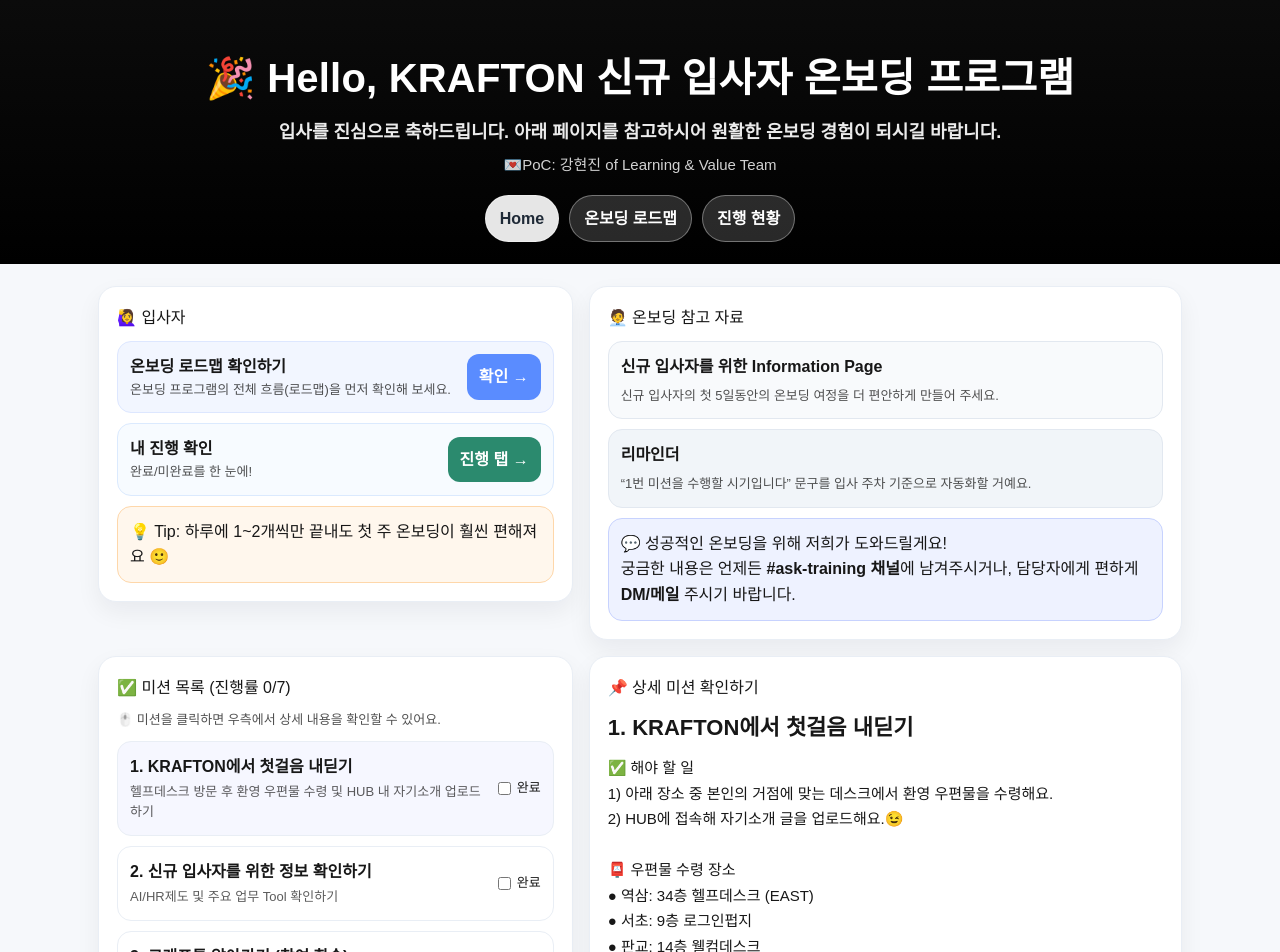
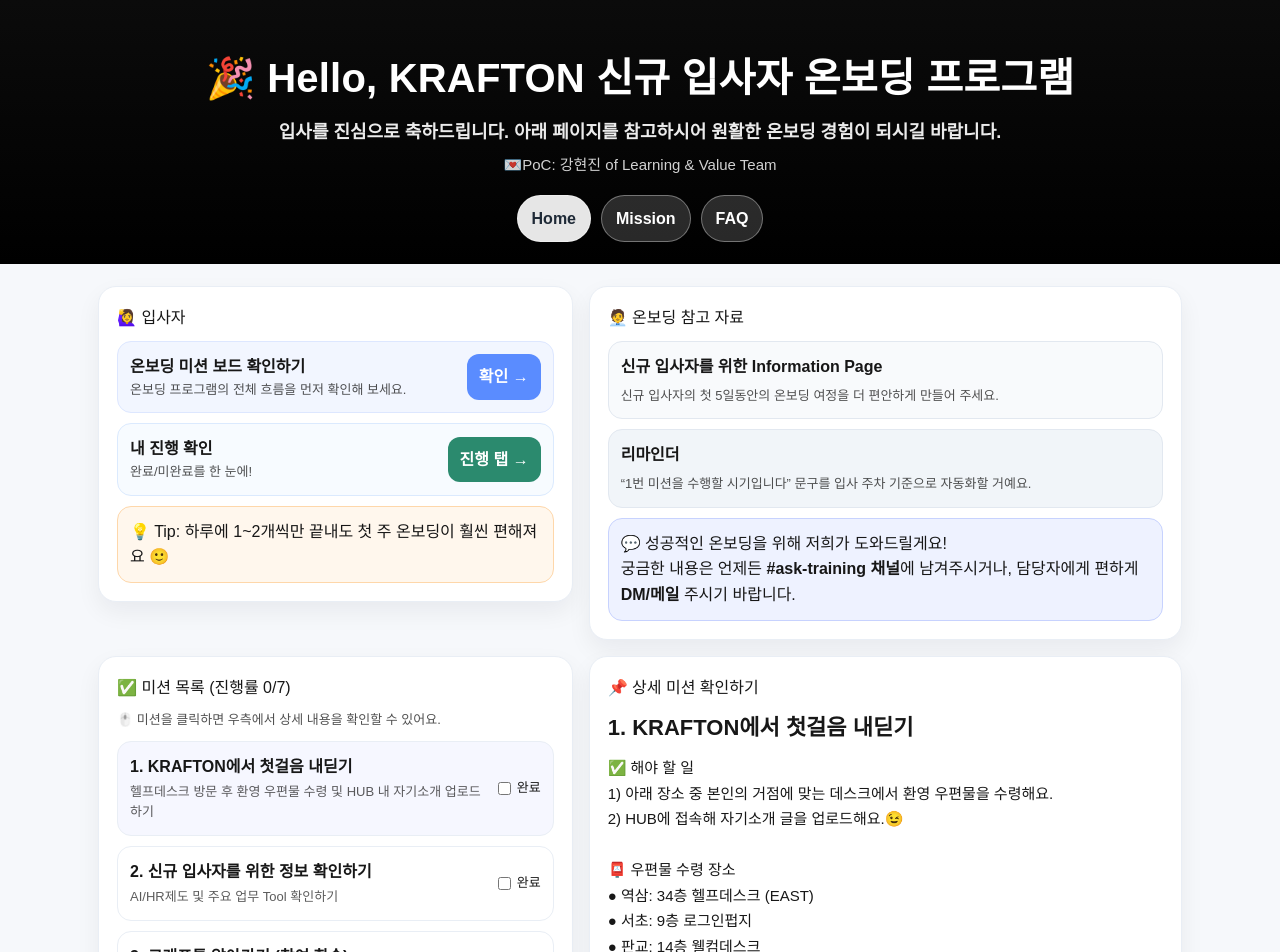
Before and after one commit to hyunjincatherine/onboarding, a Next.js app: page /onboarding/ in a window 1280 px wide. Shown: the top 952 px of the page. Built offline with nearby package versions, Linux system fonts and the light colour scheme.

Commit message:
Update mission detail deadlines

```diff
--- a/ui/DashboardSimple.tsx
+++ b/ui/DashboardSimple.tsx
@@ -37,7 +37,11 @@
 
 📌 체크 포인트
 ● 수령 완료 여부
-● HUB 자기소개 업로드 완료 여부`,
+● HUB 자기소개 업로드 완료 여부
+
+──────────────
+📅 미션 완료 기한: Day 1 OT로부터 1주일 이내
+──────────────`,
     linkUrl: "https://hub.krafton.com/community/board/7",
     linkLabel: "HUB 바로가기",
   },
@@ -54,7 +58,11 @@
 📌 체크 포인트
 ● AI 활용 지원 제도 확인 여부
 ● HR 주요 제도 (🌟중요: 수습평가 제도) 확인 여부
-● Concur 사용 방법 (법인카드 정산) 확인 여부`,
+● Concur 사용 방법 (법인카드 정산) 확인 여부
+
+──────────────
+📅 미션 완료 기한: Day 1 OT로부터 1주일 이내
+──────────────`,
     links: [
       {
         label: "AI 제도 바로가기",
@@ -85,7 +93,11 @@
 📌 체크 포인트
 ● 윤리강령과 관련 제도 확인 여부
 ● 정보 보안 가이드 확인 여부
-● 온라인(Teams) 교육 참여 여부`,
+● 온라인(Teams) 교육 참여 여부
+
+──────────────
+📅 미션 완료 기한: Day 1 OT로부터 2주일 이내
+──────────────`,
     links: [
       {
         label: "윤리강령 제도 바로가기",
@@ -109,7 +121,11 @@
 
 📌 체크 포인트
 ● AI 온라인 교육 1개 이상 수강 여부
-● 핵심가치 사전 학습자료 확인 여부`,
+● 핵심가치 사전 학습자료 확인 여부
+
+──────────────
+📅 미션 완료 기한: Day 1 OT로부터 2주일 이내
+──────────────`,
     links: [
       {
         label: "AI 교육 지원 제도 확인하기",
@@ -146,7 +162,11 @@
 
 📌 체크 포인트
 ● KLT/AHM 참여 여부
-● 주요 회차 시청 여부`,
+● 주요 회차 시청 여부
+
+──────────────
+📅 미션 완료 기한: 입사 후 2~3개월 시점까지
+──────────────`,
     links: [
       {
         label: "KLT 주요 회차 시청하기",
@@ -174,7 +194,11 @@
 
 📌 체크 포인트
 ● 핵심가치 교육 참여 여부
-● 창한님과의 만남 참여 여부`,
+● 창한님과의 만남 참여 여부
+
+──────────────
+📅 미션 완료 기한: 입사 후 2~3개월 시점까지
+──────────────`,
     links: [
       {
         label: "Value-up 세션 알아보기",
@@ -196,7 +220,11 @@
 
 📌 체크 포인트
 ● K-Thanks 게시글 업로드 여부
-● 동기와의 만남 여부`,
+● 동기와의 만남 여부
+
+──────────────
+📅 미션 완료 기한: 입사 후 2~3개월 시점까지
+──────────────`,
     links: [
       {
         label: "K-Thanks 작성하기",
@@ -210,7 +238,7 @@
   },
 ];
 
-type Tab = "Home" | "온보딩 로드맵" | "진행 현황";
+type Tab = "Home" | "Mission" | "FAQ";
 
 function Pill({ active, children, onClick }: { active?: boolean; children: any; onClick?: () => void }) {
   return (
@@ -256,7 +284,7 @@
   email: string | null;
   name?: string | null;
 }) {
-  const TABS: Tab[] = ["Home", "온보딩 로드맵", "진행 현황"];
+  const TABS: Tab[] = ["Home", "Mission", "FAQ"];
 
   const [tab, setTab] = useState<Tab>("Home");
   const [selectedMissionId, setSelectedMissionId] = useState<number>(1);
@@ -345,13 +373,13 @@
                   }}
                 >
                   <div>
-                    <b>온보딩 로드맵 확인하기</b>
+                    <b>온보딩 미션 보드 확인하기</b>
                     <div style={{ fontSize: 13, opacity: 0.75 }}>
-                      온보딩 프로그램의 전체 흐름(로드맵)을 먼저 확인해 보세요.
+                      온보딩 프로그램의 전체 흐름을 먼저 확인해 보세요.
                     </div>
                   </div>
                   <button
-                    onClick={() => setTab("온보딩 로드맵")}
+                    onClick={() => setTab("Mission")}
                     style={{
                       border: "none",
                       background: "#5a8cff",
@@ -382,7 +410,7 @@
                     <div style={{ fontSize: 13, opacity: 0.75 }}>완료/미완료를 한 눈에!</div>
                   </div>
                   <button
-                    onClick={() => setTab("진행 현황")}
+                    onClick={() => setTab("FAQ")}
                     style={{
                       border: "none",
                       background: "#2b8a6e",
@@ -610,8 +638,8 @@
           </div>
         )}
 
-        {/* 온보딩 로드맵 */}
-        {tab === "온보딩 로드맵" && (
+        {/* 온보딩 미션 보드 */}
+        {tab === "Mission" && (
           <div
             style={{
               width: "100%",
@@ -622,7 +650,7 @@
               boxShadow: "0 10px 24px rgba(15,23,42,0.06)",
             }}
           >
-            <div style={{ fontWeight: 900, marginBottom: 10 }}>🗺️ 온보딩 로드맵</div>
+            <div style={{ fontWeight: 900, marginBottom: 10 }}>🗺️ 온보딩 미션 보드</div>
             <div
   style={{
     marginBottom: 14,
@@ -635,7 +663,7 @@
   }}
 >
   <div style={{ fontWeight: 800, marginBottom: 8 }}>
-    아래 로드맵을 통해 크래프톤에서의 온보딩 미션을 한눈에 확인해 보세요!
+    아래 미션 보드를 통해 크래프톤에서의 온보딩 미션을 한눈에 확인해 보세요!
   </div>
 
   <div style={{ marginBottom: 10 }}>
@@ -698,7 +726,7 @@
 
 <img
   src="./images/newimage.png"
-  alt="온보딩 로드맵"
+  alt="온보딩 미션 보드"
   style={{
     width: "100%",
     height: "auto",
@@ -713,8 +741,8 @@
           </div>
         )}
 
-        {/* 진행 현황 */}
-        {tab === "진행 현황" && (
+        {/* FAQ */}
+        {tab === "FAQ" && (
           <div style={{ marginTop: 18 }}>
             <Card title="📊 내 진행 상황">
               <div style={{ display: "flex", justifyContent: "space-between", alignItems: "center", gap: 12, flexWrap: "wrap" }}>
```
